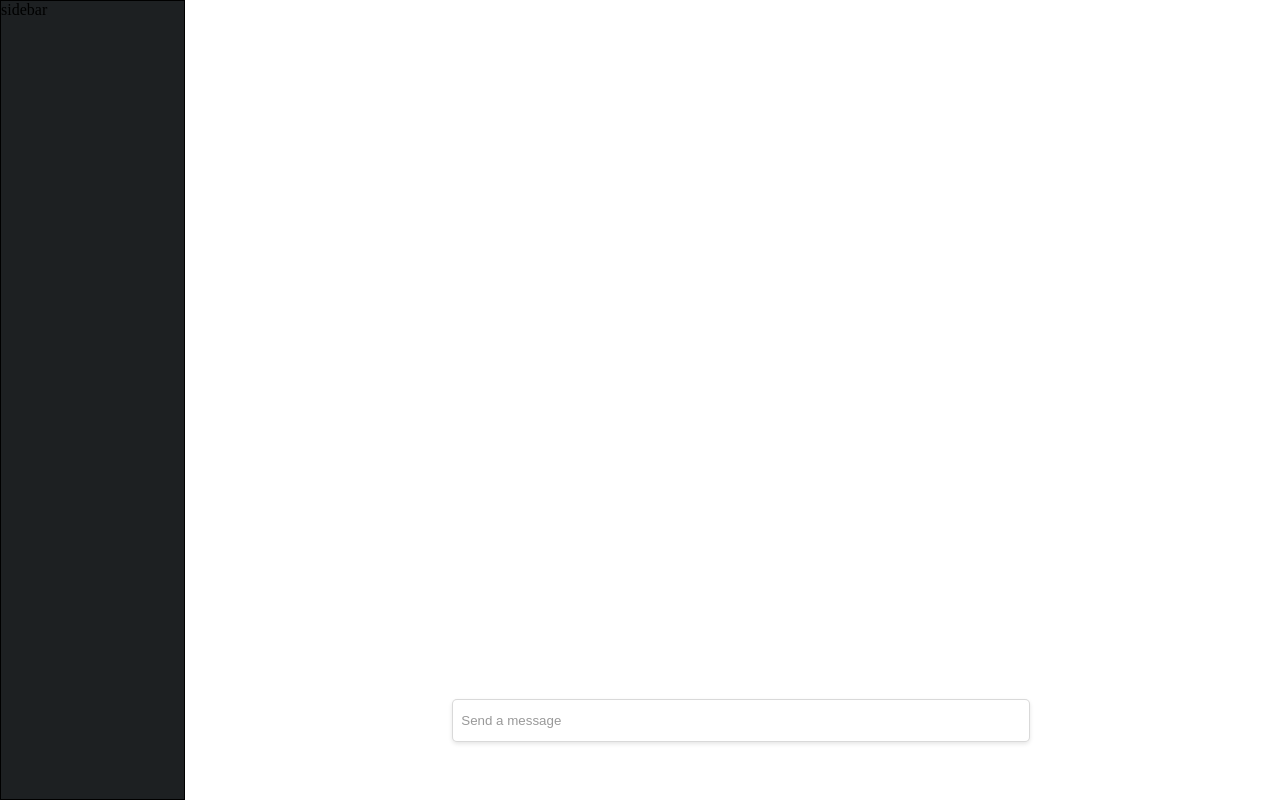
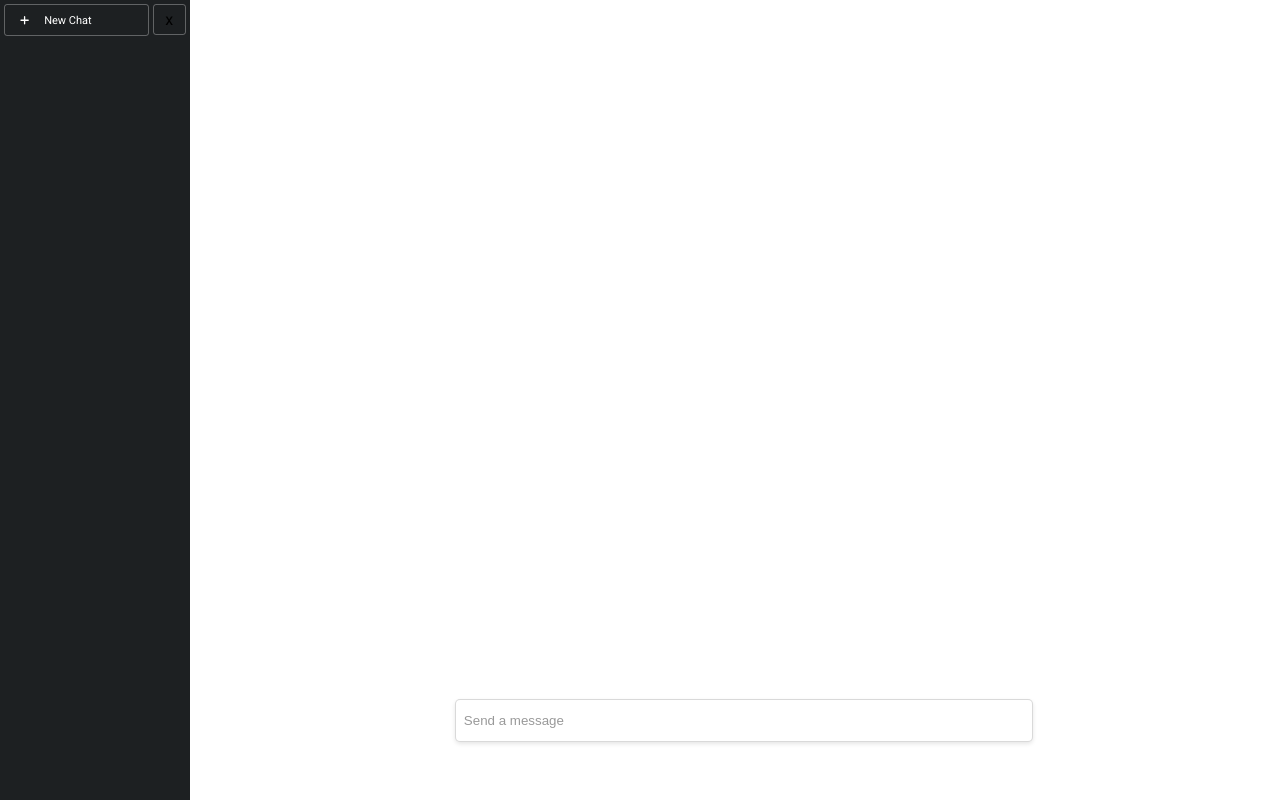
Before and after one commit to Carolcol/chat-gpt-clone, a Next.js app in the folder chat-ai-streaming-project/: page /chat in a window 1280 px wide. Built offline with nearby package versions, Linux system fonts and the light colour scheme.

Commit message:
side bar styles

```diff
--- a/chat-ai-streaming-project/package.json
+++ b/chat-ai-streaming-project/package.json
@@ -9,6 +9,9 @@
     "lint": "next lint"
   },
   "dependencies": {
+    "@fortawesome/fontawesome-svg-core": "^6.4.0",
+    "@fortawesome/free-solid-svg-icons": "^6.4.0",
+    "@fortawesome/react-fontawesome": "^0.2.0",
     "@types/express": "^4.17.17",
     "@types/react-dom": "18.2.5",
     "@types/styled-components": "^5.1.26",
--- /dev/null
+++ b/chat-ai-streaming-project/pages/_app.tsx
@@ -0,0 +1,20 @@
+import { AppProps } from "next/app";
+import Head from "next/head";
+import "@fortawesome/fontawesome-svg-core/styles.css";
+
+const MyApp = ({ Component, pageProps }: AppProps) => {
+  return (
+    <>
+      <Head>
+        <link rel="preconnect" href="https://fonts.gstatic.com" />
+        <link
+          href="https://fonts.googleapis.com/css2?family=Roboto:wght@400;700&display=swap"
+          rel="stylesheet"
+        />
+      </Head>
+      <Component {...pageProps} />
+    </>
+  );
+};
+
+export default MyApp;
--- a/chat-ai-streaming-project/pages/chat.tsx
+++ b/chat-ai-streaming-project/pages/chat.tsx
@@ -11,6 +11,7 @@
   left: 0;
   width: 100%;
   height: 100vh;
+  font-family: "Roboto", sans-serif;
 `;
 
 export default function Chat() {
--- a/chat-ai-streaming-project/pages/components/ChatHistorySideBar.tsx
+++ b/chat-ai-streaming-project/pages/components/ChatHistorySideBar.tsx
@@ -1,13 +1,62 @@
 import styled from "styled-components";
+import { FontAwesomeIcon } from "@fortawesome/react-fontawesome";
+import { faPlus } from "@fortawesome/free-solid-svg-icons";
 
 const SideBarNav = styled.div`
-  border: 1px solid black;
   flex: 1;
+  padding: 4px;
   background-color: #1d2022;
 `;
 
+const SideBarHeader = styled.div`
+  display: flex;
+  justify-content: space-between;
+  height: 31px;
+`;
+
+const NewChat = styled.a`
+  color: white;
+  border: 1px solid rgba(255, 255, 255, 0.3);
+  display: grid;
+  place-items: center;
+  border-radius: 3px;
+  flex: 3;
+  margin-right: 4px;
+  display: flex;
+  padding: 15px;
+  font-size: 12px;
+`;
+
+const NewChatText = styled.span`
+  margin-left: 15px;
+  font-size: 11px;
+`;
+
+const HideSideBar = styled.div`
+  border: 1px solid rgba(255, 255, 255, 0.3);
+  display: grid;
+  place-items: center;
+  border-radius: 3px;
+  width: 31px;
+`;
+
 const ChatHistorySideBar = () => {
-  return <SideBarNav>sidebar</SideBarNav>;
+  return (
+    <SideBarNav>
+      <SideBarHeader>
+        <NewChat>
+          <FontAwesomeIcon
+            icon={faPlus}
+            className="fa-sharp"
+            style={{ color: "#ffffff" }}
+            size="sm"
+          />
+          <NewChatText>New Chat</NewChatText>
+        </NewChat>
+        <HideSideBar>x</HideSideBar>
+      </SideBarHeader>
+    </SideBarNav>
+  );
 };
 
 export default ChatHistorySideBar;
```
Also changed, not shown: 1 other file (tests, documents, lock files or other folders).
